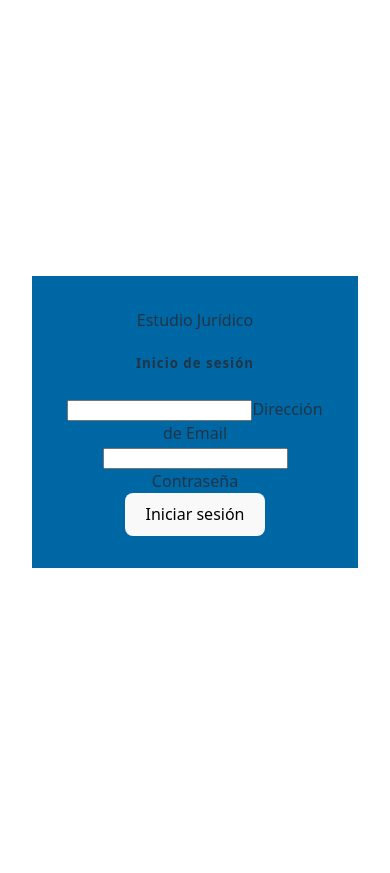
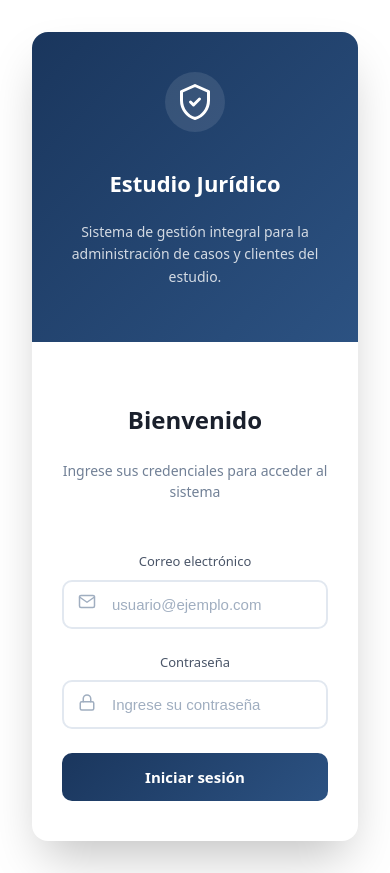
Before and after one commit to KameyhaFacundo/Repuestos, a React (Vite) app: page /signin in a window 390 px wide. Before the commit the page ends 844 px from the top, so only its background shows below. Built offline with nearby package versions, Linux system fonts and the light colour scheme; no server answers.

Commit message:
Agrego login

```diff
--- a/package.json
+++ b/package.json
@@ -10,6 +10,10 @@
     "preview": "vite preview"
   },
   "dependencies": {
+    "@emotion/react": "^11.14.0",
+    "@emotion/styled": "^11.14.1",
+    "@mui/icons-material": "^7.3.7",
+    "@mui/material": "^7.3.7",
     "axios": "^1.13.2",
     "react": "^19.2.0",
     "react-dom": "^19.2.0",
--- a/src/pages/Home/Home.jsx
+++ b/src/pages/Home/Home.jsx
@@ -9,7 +9,7 @@ function Home() {
       <h1>Bienvenido al Sistema</h1>
       {user && (
         <div>
-          <p>Usuario: {user.name || user.email}</p>
+          <p>Usuario: {user.des_usu || user.email}</p>
           <button className="btn btn-danger" onClick={logout}>
             Cerrar Sesión
           </button>
--- /dev/null
+++ b/src/pages/Login/Login.css
@@ -0,0 +1,215 @@
+.login-page {
+  min-height: 100vh;
+  display: flex;
+  align-items: center;
+  justify-content: center;
+  background: linear-gradient(135deg, #1a365d 0%, #2d3748 100%);
+  padding: 20px;
+}
+
+.login-container {
+  display: flex;
+  width: 100%;
+  max-width: 900px;
+  background: #fff;
+  border-radius: 16px;
+  box-shadow: 0 25px 50px -12px rgba(0, 0, 0, 0.25);
+  overflow: hidden;
+}
+
+.login-brand {
+  flex: 1;
+  background: linear-gradient(135deg, #1a365d 0%, #2c5282 100%);
+  padding: 60px 40px;
+  display: flex;
+  flex-direction: column;
+  justify-content: center;
+  align-items: center;
+  color: white;
+  text-align: center;
+}
+
+.login-brand-icon {
+  width: 80px;
+  height: 80px;
+  background: rgba(255, 255, 255, 0.1);
+  border-radius: 50%;
+  display: flex;
+  align-items: center;
+  justify-content: center;
+  margin-bottom: 24px;
+  font-size: 36px;
+}
+
+.login-brand h1 {
+  font-size: 28px;
+  font-weight: 700;
+  margin-bottom: 12px;
+}
+
+.login-brand p {
+  font-size: 14px;
+  opacity: 0.8;
+  line-height: 1.6;
+}
+
+.login-form-container {
+  flex: 1;
+  padding: 60px 50px;
+  display: flex;
+  flex-direction: column;
+  justify-content: center;
+}
+
+.login-form-container h2 {
+  font-size: 24px;
+  font-weight: 600;
+  color: #1a202c;
+  margin-bottom: 8px;
+}
+
+.login-form-container .subtitle {
+  font-size: 14px;
+  color: #718096;
+  margin-bottom: 50px;
+}
+
+.form-group {
+  margin-bottom: 24px;
+}
+
+.form-group label {
+  display: block;
+  font-size: 13px;
+  font-weight: 500;
+  color: #4a5568;
+  margin-bottom: 8px;
+}
+
+.input-wrapper {
+  position: relative;
+}
+
+.input-wrapper .input-icon {
+  position: absolute;
+  left: 16px;
+  top: 50%;
+  transform: translateY(-50%);
+  color: #a0aec0;
+  font-size: 18px;
+}
+
+.input-wrapper input {
+  width: 100%;
+  padding: 14px 16px 14px 48px;
+  border: 2px solid #e2e8f0;
+  border-radius: 10px;
+  font-size: 15px;
+  transition: all 0.2s ease;
+  background: #f7fafc;
+}
+
+.input-wrapper input:focus {
+  outline: none;
+  border-color: #3182ce;
+  background: #fff;
+  box-shadow: 0 0 0 3px rgba(49, 130, 206, 0.1);
+}
+
+.input-wrapper input::placeholder {
+  color: #a0aec0;
+}
+
+.login-btn {
+  width: 100%;
+  padding: 14px;
+  background: linear-gradient(135deg, #1a365d 0%, #2c5282 100%);
+  color: white;
+  border: none;
+  border-radius: 10px;
+  font-size: 15px;
+  font-weight: 600;
+  cursor: pointer;
+  transition: all 0.2s ease;
+  display: flex;
+  align-items: center;
+  justify-content: center;
+  gap: 8px;
+}
+
+.login-btn:hover:not(:disabled) {
+  transform: translateY(-2px);
+  box-shadow: 0 10px 20px rgba(26, 54, 93, 0.3);
+}
+
+.login-btn:disabled {
+  opacity: 0.7;
+  cursor: not-allowed;
+}
+
+.login-btn .spinner {
+  width: 20px;
+  height: 20px;
+  border: 2px solid rgba(255, 255, 255, 0.3);
+  border-top-color: white;
+  border-radius: 50%;
+  animation: spin 0.8s linear infinite;
+}
+
+@keyframes spin {
+  to {
+    transform: rotate(360deg);
+  }
+}
+
+.error-message {
+  background: #fed7d7;
+  color: #c53030;
+  padding: 12px 16px;
+  border-radius: 8px;
+  font-size: 14px;
+  margin-bottom: 20px;
+  display: flex;
+  align-items: center;
+  gap: 8px;
+}
+
+.error-message::before {
+  content: "!";
+  width: 20px;
+  height: 20px;
+  background: #c53030;
+  color: white;
+  border-radius: 50%;
+  display: flex;
+  align-items: center;
+  justify-content: center;
+  font-size: 12px;
+  font-weight: bold;
+  flex-shrink: 0;
+}
+
+@media (max-width: 768px) {
+  .login-container {
+    flex-direction: column;
+    max-width: 400px;
+  }
+
+  .login-brand {
+    padding: 40px 30px;
+  }
+
+  .login-brand-icon {
+    width: 60px;
+    height: 60px;
+    font-size: 28px;
+  }
+
+  .login-brand h1 {
+    font-size: 22px;
+  }
+
+  .login-form-container {
+    padding: 40px 30px;
+  }
+}
--- a/src/pages/Login/Login.jsx
+++ b/src/pages/Login/Login.jsx
@@ -3,33 +3,46 @@ import { useForm } from "react-hook-form";
 import { Navigate, useNavigate } from "react-router-dom";
 import { loginApi } from "../../auth/authServiceApi";
 import { AuthContext } from "../../auth/AuthContext";
+import "./Login.css";
 
 function Login() {
-  const { register, handleSubmit } = useForm();
+  const { register, handleSubmit, formState: { errors } } = useForm();
+  const [showPassword, setShowPassword] = useState(false);
   const [error, setError] = useState("");
+  const [loading, setLoading] = useState(false);
   const { token, setToken, setUser, setMyPermisos } = useContext(AuthContext);
   const navigate = useNavigate();
 
   const onSubmit = async (data) => {
+    setLoading(true);
+    setError("");
+
     try {
       const response = await loginApi(data.email, data.password);
 
-      localStorage.setItem("token", response.token?.original?.access_token || response.token);
-      localStorage.setItem("expires_at", response.token?.original?.expires_at || response.expires_at);
+      localStorage.setItem("token", response.access_token);
+
+      const expiresAt = new Date(Date.now() + response.expires_in * 1000).toISOString();
+      localStorage.setItem("expires_at", expiresAt);
+
       localStorage.setItem("user", JSON.stringify(response.user));
 
-      const permisosGet = response?.user?.permisos_usuarios?.map((p) =>
-        p.permiso?.codigo?.toLowerCase()
-      ) || [];
+      const permisosRol = response.user?.rol?.permisos?.map(p => p.codigo?.toLowerCase()) || [];
+      const permisosDirectos = response.user?.permisos?.map(p => p.codigo?.toLowerCase()) || [];
+      const todosLosPermisos = [...new Set([...permisosRol, ...permisosDirectos])];
 
-      setMyPermisos(permisosGet);
-      setToken(response.token);
+      localStorage.setItem("permisos", JSON.stringify(todosLosPermisos));
+
+      setMyPermisos(todosLosPermisos);
+      setToken(response.access_token);
       setUser(response.user);
       navigate("/");
-    } catch (error) {
+    } catch (err) {
       setToken(null);
       localStorage.removeItem("token");
-      setError("Las credenciales son inválidas");
+      setError(err.response?.data?.message || "Credenciales inválidas. Por favor, intente nuevamente.");
+    } finally {
+      setLoading(false);
     }
   };
 
@@ -38,63 +51,112 @@ function Login() {
   }
 
   return (
-    <section className="vh-100" style={{ backgroundColor: "#0067A5" }}>
-      <div className="container py-5 h-100">
-        <div className="row d-flex justify-content-center align-items-center h-100">
-          <div className="col col-xl-10">
-            <div className="card" style={{ borderRadius: "1rem" }}>
-              <div className="row g-0">
-                <div className="col-md-6 col-lg-7 d-flex align-items-center">
-                  <div className="card-body p-4 p-lg-5 text-black">
-                    <form onSubmit={handleSubmit(onSubmit)}>
-                      <div className="d-flex align-items-center mb-3 pb-1 mx-3">
-                        <span className="h1 fw-bold mb-0">
-                          Estudio Jurídico
-                        </span>
+    <>
+      <div className="login-container">
+        <div className="login-brand">
+          <div className="login-brand-icon">
+            <svg xmlns="http://www.w3.org/2000/svg" width="36" height="36" viewBox="0 0 24 24" fill="none" stroke="currentColor" strokeWidth="2" strokeLinecap="round" strokeLinejoin="round">
+              <path d="M12 1L3 5v6c0 5.55 3.84 10.74 9 12 5.16-1.26 9-6.45 9-12V5l-9-4z"></path>
+              <path d="M9 12l2 2 4-4"></path>
+            </svg>
+          </div>
+          <h1>Estudio Jurídico</h1>
+          <p>Sistema de gestión integral para la administración de casos y clientes del estudio.</p>
         </div>
 
-                      <h5 className="fw-normal mb-3 pb-3" style={{ letterSpacing: "1px" }}>
-                        Inicio de sesión
-                      </h5>
+        <div className="login-form-container">
+          <h2>Bienvenido</h2>
+          <p className="subtitle">Ingrese sus credenciales para acceder al sistema</p>
 
-                      <div className="form-outline mb-4">
+          {error && <div className="error-message">{error}</div>}
+
+          <form onSubmit={handleSubmit(onSubmit)}>
+            <div className="form-group">
+              <label htmlFor="email">Correo electrónico</label>
+              <div className="input-wrapper">
+                <span className="input-icon">
+                  <svg xmlns="http://www.w3.org/2000/svg" width="18" height="18" viewBox="0 0 24 24" fill="none" stroke="currentColor" strokeWidth="2" strokeLinecap="round" strokeLinejoin="round">
+                    <path d="M4 4h16c1.1 0 2 .9 2 2v12c0 1.1-.9 2-2 2H4c-1.1 0-2-.9-2-2V6c0-1.1.9-2 2-2z"></path>
+                    <polyline points="22,6 12,13 2,6"></polyline>
+                  </svg>
+                </span>
                 <input
+                  id="email"
                   type="email"
-                          {...register("email", { required: "Este campo es obligatorio" })}
-                          className="form-control form-control-lg"
+                  placeholder="usuario@ejemplo.com"
+                  style={{ color: '#1a202c', background: '#fff', width: '100%', padding: '14px 16px 14px 48px', border: '2px solid #e2e8f0', borderRadius: '10px', fontSize: '15px', boxSizing: 'border-box' }}
+                  {...register("email", {
+                    required: "El correo es obligatorio",
+                    pattern: {
+                      value: /^[A-Z0-9._%+-]+@[A-Z0-9.-]+\.[A-Z]{2,}$/i,
+                      message: "Correo electrónico inválido"
+                    }
+                  })}
                 />
-                        <label className="form-label">Dirección de Email</label>
+              </div>
+              {errors.email && <span style={{ color: '#c53030', fontSize: '12px', marginTop: '4px', display: 'block' }}>{errors.email.message}</span>}
             </div>
 
-                      <div className="form-outline mb-4">
+            <div className="form-group">
+              <label htmlFor="password">Contraseña</label>
+              <div className="input-wrapper">
+                <span
+                  className="input-icon"
+                  style={{ cursor: 'pointer' }}
+                  onClick={() => setShowPassword((v) => !v)}
+                  tabIndex={0}
+                  aria-label={showPassword ? 'Ocultar contraseña' : 'Mostrar contraseña'}
+                  role="button"
+                >
+                  {showPassword ? (
+                    <svg xmlns="http://www.w3.org/2000/svg" width="18" height="18" viewBox="0 0 24 24" fill="none" stroke="currentColor" strokeWidth="2" strokeLinecap="round" strokeLinejoin="round">
+                      <rect x="3" y="11" width="18" height="11" rx="2" ry="2"></rect>
+                      <path d="M7 11V7a5 5 0 0 1 10 0v4"></path>
+                      <line x1="4" y1="4" x2="20" y2="20" stroke="#c53030" strokeWidth="2" />
+                    </svg>
+                  ) : (
+                    <svg xmlns="http://www.w3.org/2000/svg" width="18" height="18" viewBox="0 0 24 24" fill="none" stroke="currentColor" strokeWidth="2" strokeLinecap="round" strokeLinejoin="round">
+                      <rect x="3" y="11" width="18" height="11" rx="2" ry="2"></rect>
+                      <path d="M7 11V7a5 5 0 0 1 10 0v4"></path>
+                    </svg>
+                  )}
+                </span>
                 <input
-                          type="password"
-                          className="form-control form-control-lg"
-                          {...register("password", { required: "Este campo es obligatorio" })}
+                  id="password"
+                  type={showPassword ? "text" : "password"}
+                  placeholder="Ingrese su contraseña"
+                  style={{ color: '#1a202c', background: '#fff', width: '100%', padding: '14px 16px 14px 48px', border: '2px solid #e2e8f0', borderRadius: '10px', fontSize: '15px', boxSizing: 'border-box' }}
+                  {...register("password", {
+                    required: "La contraseña es obligatoria",
+                    minLength: {
+                      value: 4,
+                      message: "La contraseña debe tener al menos 4 caracteres"
+                    }
+                  })}
                 />
-                        <label className="form-label">Contraseña</label>
+              </div>
+              {errors.password && <span style={{ color: '#c53030', fontSize: '12px', marginTop: '4px', display: 'block' }}>{errors.password.message}</span>}
             </div>
 
-                      <div className="pt-1 mb-4">
-                        <button className="btn btn-dark btn-lg btn-block" type="submit">
-                          Iniciar sesión
+            <button
+              type="submit"
+              className="login-btn"
+              disabled={loading}
+              style={{ width: '100%', padding: '14px', borderRadius: '10px', fontSize: '15px', fontWeight: 600, marginTop: '8px', boxSizing: 'border-box' }}
+            >
+              {loading ? (
+                <>
+                  <span className="spinner"></span>
+                  Iniciando sesión...
+                </>
+              ) : (
+                "Iniciar sesión"
+              )}
             </button>
-                      </div>
-
-                      {error && (
-                        <div className="alert alert-danger">
-                          Las credenciales son inválidas, intente nuevamente.
-                        </div>
-                      )}
           </form>
         </div>
       </div>
-              </div>
-            </div>
-          </div>
-        </div>
-      </div>
-    </section>
+    </>
   );
 }
 
```
Also changed, not shown: src/auth/AuthContext.jsx (+9 -21 lines), src/auth/authServiceApi.js (+18 -2 lines), 2 other files (tests, documents, lock files or other folders). Lines whose indentation alone changed are shown as unchanged.
